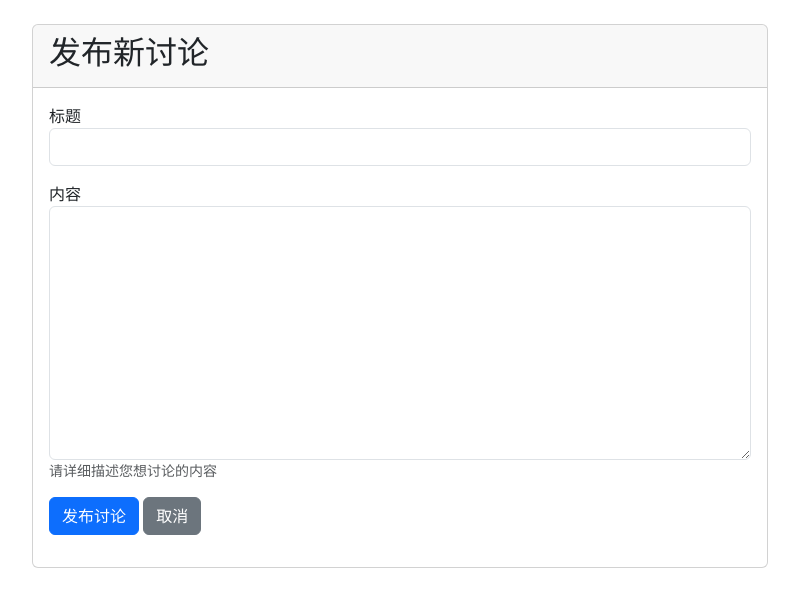
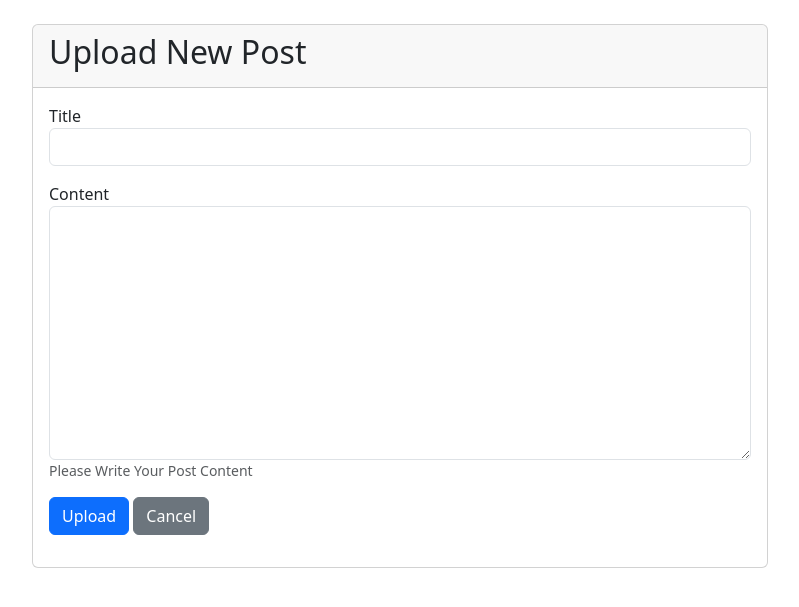
Before and after one commit to haoo04/AssignmentTest, a PHP site: page /views/discussions/post_form.php in a window 1280 px wide. Shown: the top 607 px of the page, without its empty margins (240-1039 px from the left). Run offline with PHP 8.4, Linux system fonts and the light colour scheme; the visitor is signed in with stand-in values (Sample User, id 1).

Commit message:
8.59 4/11

```diff
--- a/controllers/DiscussionController.php
+++ b/controllers/DiscussionController.php
@@ -84,7 +84,7 @@ class DiscussionController
         }
     }
 
-    // Handling deleted posts
+    // Handling delet posts
     public function deletePost($postId, $userId)
     {
         if ($userId) {
@@ -98,6 +98,7 @@ class DiscussionController
         }
     }
 
+    // Handling delete reply
     public function deleteReply($replyId, $postId, $userId)
     {
         if ($userId) {
@@ -105,7 +106,7 @@ class DiscussionController
                 header("Location: post_detail.php?id=$postId&success=1");
                 exit();
             } else {
-                header("Location: post_detail.php?id=$postId&error=" . urlencode("删除回复失败"));
+                header("Location: post_detail.php?id=$postId&error=" . urlencode("Failed to delete reply"));
                 exit();
             }
         } else {
@@ -118,7 +119,7 @@ class DiscussionController
     {
         $userId = $_SESSION['user_id'] ?? null;
         if (!$userId) {
-            $this->error('login.php', '请先登录');
+            $this->error('login.php', 'Please Login');
             return;
         }
 
@@ -131,17 +132,17 @@ class DiscussionController
                 header("Location: ../discussions/post_detail.php?id=" . $postId . "&updated=1");
                 exit();
             } else {
-                $this->error('../discussions/edit_post.php?id=' . $postId, '更新失败，可能您不是帖子作者');
+                $this->error('../discussions/edit_post.php?id=' . $postId, 'Update failed, maybe you are not the post author');
             }
         }
     }
 
-    // 处理更新回复
+    // Handling update replies
     public function updateReply()
     {
         $userId = $_SESSION['user_id'] ?? null;
         if (!$userId) {
-            $this->error('login.php', '请先登录');
+            $this->error('login.php', 'Please Login');
             return;
         }
 
@@ -154,55 +155,55 @@ class DiscussionController
                 header("Location: ../discussions/post_detail.php?id=" . $postId . "&updated=1");
                 exit();
             } else {
-                $this->error('../discussions/edit_reply.php?id=' . $replyId, '更新失败，可能您不是回复作者');
+                $this->error('../discussions/edit_reply.php?id=' . $replyId, 'Update failed, maybe you are not the author');
             }
         }
     }
 
-    // 显示添加评论表单
+    // Show add comment form
     public function showAddPostForm()
     {
         $content = isset($_POST['content']) ? trim($_POST['content']) : '';
         include(__DIR__ . "/../views/discussions/post_form.php");
     }
 
-    // 显示编辑帖子表单
+    // Display the edit post form
     public function showEditPostForm($postId)
     {
         $userId = $_SESSION['user_id'] ?? null;
         if (!$userId) {
-            $this->error('login.php', '请先登录');
+            $this->error('login.php', 'Please Login');
             return;
         }
 
         $postData = $this->discussion->getPostDetail($postId);
 
         if (!$postData) {
-            $this->error('../index.php', '未找到该帖子');
+            $this->error('../index.php', 'The post was not found');
             return;
         }
 
         if ($postData['user_id'] != $userId) {
-            $this->error('../index.php', '您无权编辑此帖子');
+            $this->error('../index.php', 'You do not have permission to edit this post');
             return;
         }
 
         include(__DIR__ . "/../views/discussions/edit_post.php");
     }
 
-    // 显示编辑回复表单
+    // Show edit reply form
     public function showEditReplyForm($replyId)
     {
         $userId = $_SESSION['user_id'] ?? null;
         if (!$userId) {
-            $this->error('login.php', '请先登录');
+            $this->error('login.php', 'Please Login');
             return;
         }
 
         $replyData = $this->discussion->getReply($replyId);
 
         if ($replyData['user_id'] != $userId) {
-            $this->error('../index.php', '您无权编辑此回复');
+            $this->error('../index.php', 'You do not have permission to edit this reply');
             return;
         }
 
--- a/models/Discussion.php
+++ b/models/Discussion.php
@@ -10,7 +10,7 @@ class Discussion
         $this->con = $con;
     }
 
-    // 创建讨论帖子
+    // Create a discussion post
     public function createPost($userId, $title, $content)
     {
         if (!$this->con) {
@@ -29,7 +29,7 @@ class Discussion
         return true;
     }
 
-    // 获取讨论帖子
+    // Get discussion posts
     public function getPost()
     {
         if (!$this->con) {
@@ -47,6 +47,7 @@ class Discussion
         return mysqli_fetch_all($result, MYSQLI_ASSOC);
     }
 
+    // Show Post detail
     public function getPostDetail($postId)
     {
         if (!$this->con) {
@@ -69,7 +70,7 @@ class Discussion
 
     }
 
-    // 删除讨论帖子
+    // Delete discussin Post
     public function deletePost($postId, $userId)
     {
         if (!$this->con) {
@@ -78,7 +79,7 @@ class Discussion
         $postId = (int)$postId;
         $userId = (int)$userId;
 
-        // 验证用户是否是帖子作者
+        // Verify that the user is the post author
         $query = "SELECT user_id FROM discussion_posts WHERE post_id = $postId";
         $result = mysqli_query($this->con, $query);
 
@@ -91,16 +92,16 @@ class Discussion
             return false;
         }
 
-        // 先删除所有回复
+        // Delete all replies before delte post
         $deleteRepliesQuery = "DELETE FROM post_replies WHERE post_id = $postId";
         mysqli_query($this->con, $deleteRepliesQuery);
 
-        // 再删除帖子
+        // Delete the post
         $deletePostQuery = "DELETE FROM discussion_posts WHERE post_id = $postId";
         return mysqli_query($this->con, $deletePostQuery);
     }
 
-    // 回复讨论帖子
+    // Reply to discussion post
     public function replyToPost($postId, $userId, $content)
     {
         if (!$this->con) {
@@ -166,7 +167,6 @@ class Discussion
         $replyId = (int) $replyId;
         $userId = (int) $userId;
 
-        // 验证用户是否是回复作者
         $query = "SELECT user_id FROM post_replies WHERE reply_id = $replyId";
         $result = mysqli_query($this->con, $query);
 
@@ -176,14 +176,14 @@ class Discussion
 
         $reply = mysqli_fetch_assoc($result);
         if ($reply['user_id'] != $userId) {
-            return false; // 用户不是回复作者
+            return false;
         }
 
         $deleteQuery = "DELETE FROM post_replies WHERE reply_id = $replyId";
         return mysqli_query($this->con, $deleteQuery);
     }
 
-    // 更新讨论帖子
+    // Update discussion post
     public function updatePost($postId, $userId, $title, $content)
     {
         if (!$this->con) {
@@ -195,7 +195,6 @@ class Discussion
         $title = mysqli_real_escape_string($this->con, $title);
         $content = mysqli_real_escape_string($this->con, $content);
 
-        // 验证用户是否是帖子作者
         $query = "SELECT user_id FROM discussion_posts WHERE post_id = $postId";
         $result = mysqli_query($this->con, $query);
 
@@ -205,7 +204,7 @@ class Discussion
 
         $post = mysqli_fetch_assoc($result);
         if ($post['user_id'] != $userId) {
-            return false; // 用户不是帖子作者
+            return false;
         }
 
         $updateQuery = "UPDATE discussion_posts SET title = '$title', content = '$content',
@@ -213,7 +212,7 @@ class Discussion
         return mysqli_query($this->con, $updateQuery);
     }
 
-    // 更新回复评论
+    // Update reply comment
     public function updateReply($replyId, $userId, $content)
     {
         if (!$this->con) {
@@ -224,7 +223,6 @@ class Discussion
         $userId = (int) $userId;
         $content = mysqli_real_escape_string($this->con, $content);
 
-        // 验证用户是否是回复作者
         $query = "SELECT user_id FROM post_replies WHERE reply_id = $replyId";
         $result = mysqli_query($this->con, $query);
 
@@ -234,7 +232,7 @@ class Discussion
 
         $reply = mysqli_fetch_assoc($result);
         if ($reply['user_id'] != $userId) {
-            return false; // 用户不是回复作者
+            return false;
         }
 
         $updateQuery = "UPDATE post_replies SET content = '$content',
--- a/views/discussions/all_posts.php
+++ b/views/discussions/all_posts.php
@@ -20,6 +20,7 @@ $posts = $controller->showAllPosts();
 require_once(__DIR__ . "/../../views/navi/header.php");
 ?>
 
+<link rel="stylesheet" href="../../assets/all_posts.css">
 <div class="container mt-4">
     <div class="d-flex justify-content-between align-items-center mb-4">
         <h1>Community Discussion</h1>
--- a/views/discussions/post_form.php
+++ b/views/discussions/post_form.php
@@ -1,27 +1,26 @@
 <?php
-// 启动会话
 if (session_status() === PHP_SESSION_NONE) {
     session_start();
 }
 $userId = $_SESSION['user_id'] ?? null;
 
-// 如果未登录，重定向到登录页面
+// If not logged in, redirect to the login page
 if (!$userId) {
     header("Location: ../../login.php?error=" . urlencode("请先登录"));
     exit();
 }
 
-// 检查是否有错误消息
+// Check for erroe message
 $error = isset($_GET['error']) ? $_GET['error'] : '';
 
 require_once '../../controllers/DiscussionController.php';
 require_once '../../models/Discussion.php';
 
+// Handle Request
 global $con;
 $controller = new DiscussionController($con);
 $controller->addPost();
 
-// 引入头部
 require_once(__DIR__ . "/../../views/navi/header.php");
 ?>
 
@@ -30,7 +29,7 @@ require_once(__DIR__ . "/../../views/navi/header.php");
         <div class="col-md-8 offset-md-2">
             <div class="card">
                 <div class="card-header">
-                    <h2>发布新讨论</h2>
+                    <h2>Upload New Post</h2>
                 </div>
 
                 <div class="card-body">
@@ -42,19 +41,19 @@ require_once(__DIR__ . "/../../views/navi/header.php");
                         <input type="hidden" name="action" value="add_post">
 
                         <div class="form-group mb-3">
-                            <label for="title">标题</label>
+                            <label for="title">Title</label>
                             <input type="text" class="form-control" id="title" name="title" required>
                         </div>
 
                         <div class="form-group mb-3">
-                            <label for="content">内容</label>
+                            <label for="content">Content</label>
                             <textarea class="form-control" id="content" name="content" rows="10" required></textarea>
-                            <small class="form-text text-muted">请详细描述您想讨论的内容</small>
+                            <small class="form-text text-muted">Please Write Your Post Content</small>
                         </div>
 
                         <div class="form-group">
-                            <button type="submit" class="btn btn-primary">发布讨论</button>
-                            <a href="all_posts.php" class="btn btn-secondary ml-2">取消</a>
+                            <button type="submit" class="btn btn-primary">Upload</button>
+                            <a href="all_posts.php" class="btn btn-secondary ml-2">Cancel</a>
                         </div>
                     </form>
                 </div>
```
Also changed, not shown: views/discussions/edit_post.php (+9 -10 lines), views/discussions/edit_reply.php (+9 -14 lines).
